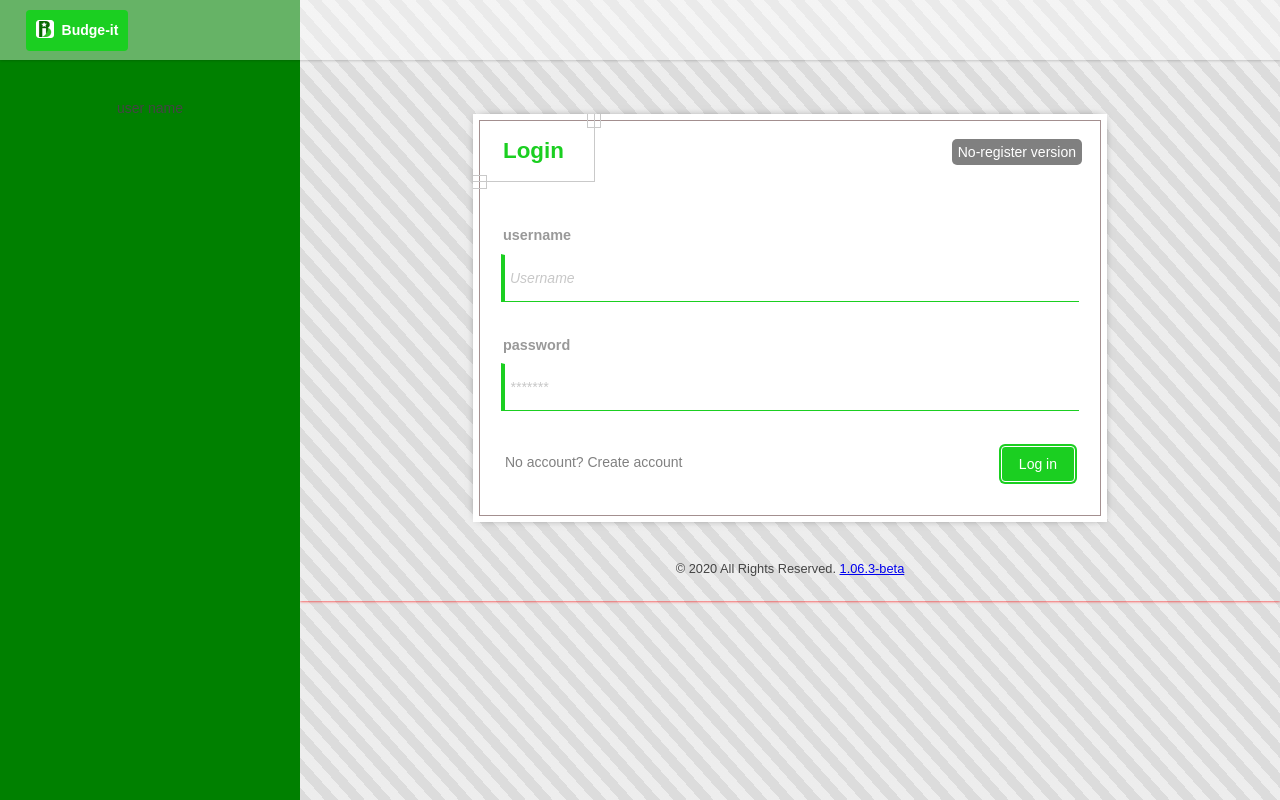
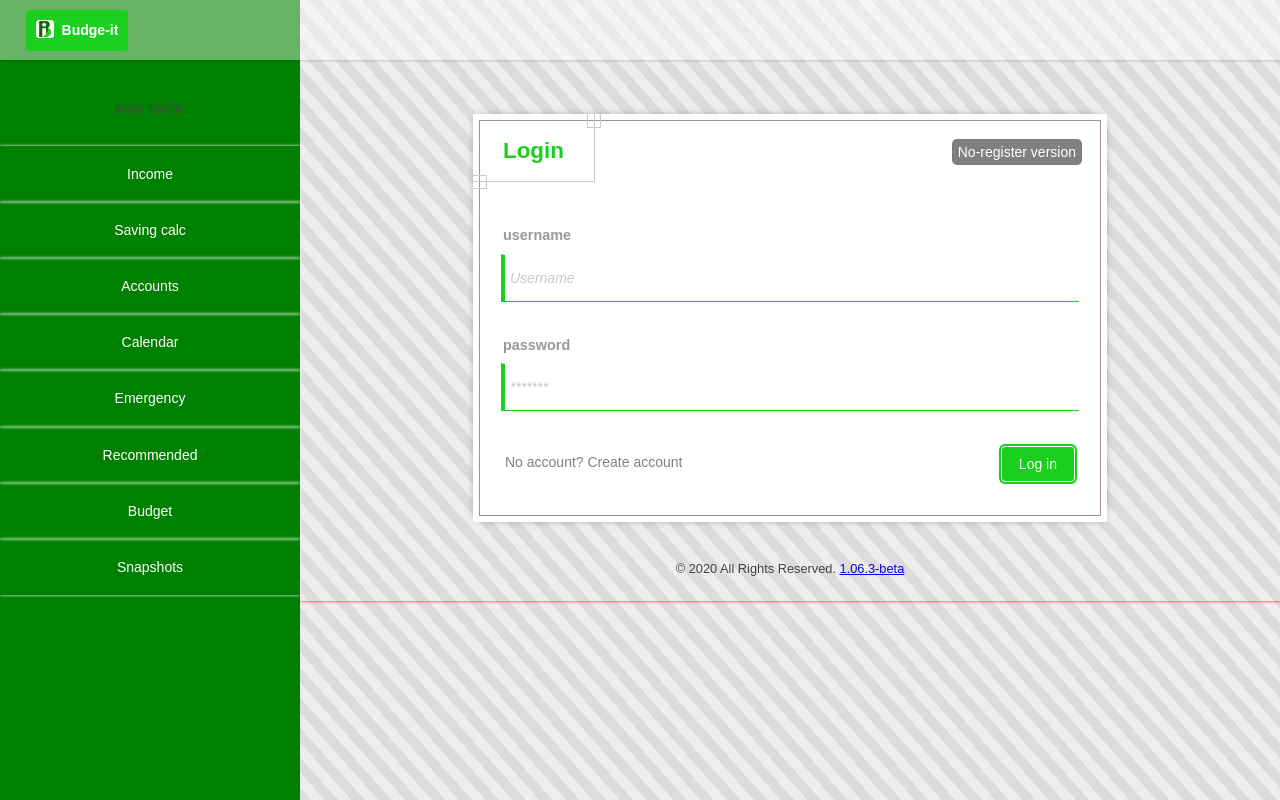
Before and after one commit to Obsidian86/budgeit, a React (Create React App) app: page / in a window 1280 px wide. Built offline with nearby package versions, Linux system fonts and the light colour scheme.

Commit message:
styled nav

```diff
--- a/src/App.js
+++ b/src/App.js
@@ -16,12 +16,14 @@
 import DashNav from './modules/components/DashNav'
 import Stepper from './modules/components/Stepper'
 import GlobalLoad from './modules/components/GlobalLoad'
+import SideNav from './modules/components/SideNav'
 
 const version = '1.06.3-beta'
 
 function App() {
   const p = useContext(MainContext)
   const [accData, updateAccData] = useState(false)
+  const [sideBarOpen, updateSideBarOpen] = useState(true)
   const step = (p.amount !== null ? 1 : 0) + (Object.keys(p.budget).length > 0 ? 1 : 0)
 
   const loggedIn = () => {
@@ -72,15 +74,16 @@
     sideBar: {
       backgroundColor: 'green',
       position: 'fixed',
-      width: '300px',
+      display: sideBarOpen ? 'block' : 'none',
+      width: sideBarOpen ? '300px' : "0",
       height: '100%',
       minHeight: '100vh',
       paddingTop: '100px'
     },
     mainContent: {
       boxShadow: '0 0 3px red',
-      width: 'calc(100% - 300px)',
-      marginLeft: '300px'
+      width: sideBarOpen ? 'calc(100% - 300px)' : '100%',
+      marginLeft: sideBarOpen ? '300px' : "0"
     },
     mainWrapper: {
       display: 'flex',
@@ -88,16 +91,13 @@
     }
   }
 
+  const navProps = {Link, sideBarOpen, updateSideBarOpen}
   return (
     <div className='App container'>
         <Router>
           <div style={s.mainWrapper}>
-            <TopBar updateView={p.updateView} step={step} Link={Link} isLoggedIn={isLoggedIn} />
-
-            <div style={s.sideBar}>
-              <div>user name</div>
-            </div>
-
+              {sideBarOpen && <SideNav style={s.sideBar} {...navProps} />}
+              <TopBar updateView={p.updateView} step={step} isLoggedIn={isLoggedIn} {...navProps} />
             <div style={s.mainContent}>
               <div className='row'>
                 { display }
--- a/src/modules/SavingsCalc/SavingsCalc.js
+++ b/src/modules/SavingsCalc/SavingsCalc.js
@@ -24,6 +24,7 @@
   }, [p.selectedAccount, updateShowForm])
 
   const s = styles(p.theme)
+
   const processTables = (formDataIn) => SCF.processTables(formDataIn, p.savingsTable, p.updateSavingsTables)
   const deleteTable = index => SCF.deleteTable(index, p.savingsTable, p.setDialog, p.updateSavingsTables, p.updateView)
 
--- /dev/null
+++ b/src/modules/components/SideNav.js
@@ -0,0 +1,44 @@
+import React from 'react'
+import SubNav from './TopBar/SubNav'
+import styled from 'styled-components'
+
+const Links = [
+    { to: '/#default', text: 'Income', step: 0 },
+    { to: '/savings#savingsModule', text: 'Saving calc', step: 0 },
+    { to: '/accounts#accountsModule', text: 'Accounts', step: 0 },
+    { to: '/calendar#calendarModule', text: 'Calendar', step: 2 },
+    { to: '/accounts#emergencyFundsModule', text: 'Emergency', step: 2 },
+    { to: '/budget#recommendedModule', text: 'Recommended', step: 1 },
+    { to: '/budget#yourBudgetModule', text: 'Budget', step: 1 },
+    { to: '/calendar#snapshots', text: 'Snapshots', step: 2 }
+  ]
+
+
+const SideNav = ({style, Link}) => {
+    return(
+        <div style={style}>
+            <div>user name</div>
+            <StyledNav>
+            {
+                Links.map(linkItem => <Link key={linkItem.text}>{linkItem.text}</Link>)
+            }
+            </StyledNav>
+        </div>
+    )
+}
+
+export default SideNav
+
+const StyledNav = styled.nav`
+    margin-top: 30px;
+    & a{
+        color: #fff;
+        display: block;
+        text-decoration: none;
+        padding: 20px;
+        box-shadow: 0 0 3px white;
+        &:hover{
+            background-color: limegreen;
+        }
+    }
+`
--- a/src/modules/components/TopBar/TopBar.js
+++ b/src/modules/components/TopBar/TopBar.js
@@ -8,7 +8,7 @@
 import { styles } from './styles'
 import SubNav from './SubNav'
 
-const TopBar = ({updateView, step, Link, isLoggedIn}) => {
+const TopBar = ({updateView, step, Link, isLoggedIn, sideBarOpen, updateSideBarOpen}) => {
   const p = useContext(MainContext);
   const [isOpen, updateIsOpen] = useState(false)
   const changeView = (event, view) => {
@@ -31,7 +31,7 @@
   return (
     <>
       <StTopBar>
-        {isLoggedIn && <button onClick={()=> updateIsOpen(!isOpen)} className='hamburger' aria-label='Menu toggle'>
+        {isLoggedIn && <button onClick={()=> updateSideBarOpen(!sideBarOpen)} className='hamburger' aria-label='Menu toggle'>
           <FontAwesomeIcon icon={faBars} />
         </button>}
         <div className='mainContainer'>
--- a/src/providers/contextFunctions/savingsTableFunctions.js
+++ b/src/providers/contextFunctions/savingsTableFunctions.js
@@ -5,11 +5,41 @@
   const postData = {tableData: table}
   let response
   if(hasTableData){
-    postData['id'] = hasTableData
-    response = await saveResource('put', 'savingstable', postData, username, hasTableData)
+    // postData['id'] = hasTableData
+    // response = await saveResource('put', 'savingstable', postData, username, hasTableData)
   }else{
-    response = await saveResource('save', 'savingstable', postData, username, null)
-    newState['hasTableData'] = (response && response.data && response.data.length > 0 && response.data[0].id) || null
+    // response = await saveResource('save', 'savingstable', postData, username, null)
+    // newState['hasTableData'] = (response && response.data && response.data.length > 0 && response.data[0].id) || null
   }
-  response && !response['error'] && (hasTableData || newState['hasTableData']) && saveState(newState)
+  // response && !response['error'] && (hasTableData || newState['hasTableData']) && saveState(newState)
+  saveState(newState)
 }
+
+export const processTables = (formDataIn, savingsTable) => {
+  let formData = {...formDataIn}
+  Object.keys(formData).forEach(fd => formData[fd] = parseFloat(formData[fd]))
+  let newTable = {}
+  let currentAmount = formData.stAmount
+  formData.depAmount = formData.depAmount * (12 / formData.per)
+  for (let i = 1; i < (formData.years + 1); i++) {
+    let newAge = formData.startAge + i
+    let tableRow = {
+      stAmount: currentAmount,
+      interest: currentAmount * (formData.rate / 100),
+      deposit: formData.depAmount
+    }
+    newTable[newAge] = tableRow
+    currentAmount = currentAmount + formData.depAmount + (currentAmount * (formData.rate / 100))
+  }
+
+  newTable.startAmount = formDataIn.stAmount
+  newTable.startInterest = formDataIn.rate
+  newTable.deposit = formData.depAmount
+  newTable.startAge = formData.startAge
+  if(formDataIn.accountName) newTable.accountName = formDataIn.accountName
+
+  let combineTables = [...savingsTable]
+  combineTables[0] = {}
+  combineTables.push({...newTable})
+  return(combineTables)
+}
--- a/src/providers/contextFunctions/storage.js
+++ b/src/providers/contextFunctions/storage.js
@@ -1,5 +1,6 @@
 import { convert } from '../../utilities/convert'
 import { processAddBudgetItem } from './budgetFunctions'
+import { processTables } from './savingsTableFunctions'
 import api from '../../api'
 
 // Save resource then return resource
@@ -40,14 +41,20 @@
     newTotal = total
   }
   const tableData = data && data.savingsTable && data.savingsTable[0] && data.savingsTable[0].tableData && data.savingsTable[0].tableData.replace(/'/g, '"')
-  const newTableData = tableData ? JSON.parse(tableData) : []
   const hasTableData = tableData ? data.savingsTable[0].id : false
-  let newState = {
+  const savingsTables = data && data.savingsTables
+
+  const processedTables = savingsTables.reduce((curTables, table) => {
+    return processTables(table, curTables)
+  }, [{}])
+
+  const newState = {
     profile,
     amount,
     budget: newBudget,
+    savingsTables,
     total: newTotal,
-    savingsTable: newTableData,
+    savingsTable: processedTables,
     hasTableData,
     accounts: data.accounts,
     incomeSources: newIncomeSource,
--- a/src/providers/data/defaultState.js
+++ b/src/providers/data/defaultState.js
@@ -15,6 +15,7 @@
     budget: {},
     total: 0, // total amount budgeted
     savingsTable: [{ 0: { stAmount: 0, interest: 0, deposit: 0 } }],
+    savingsTables: [],
     hasTableData: false,
     incomeSources: [],
     snapshots: [],
```
